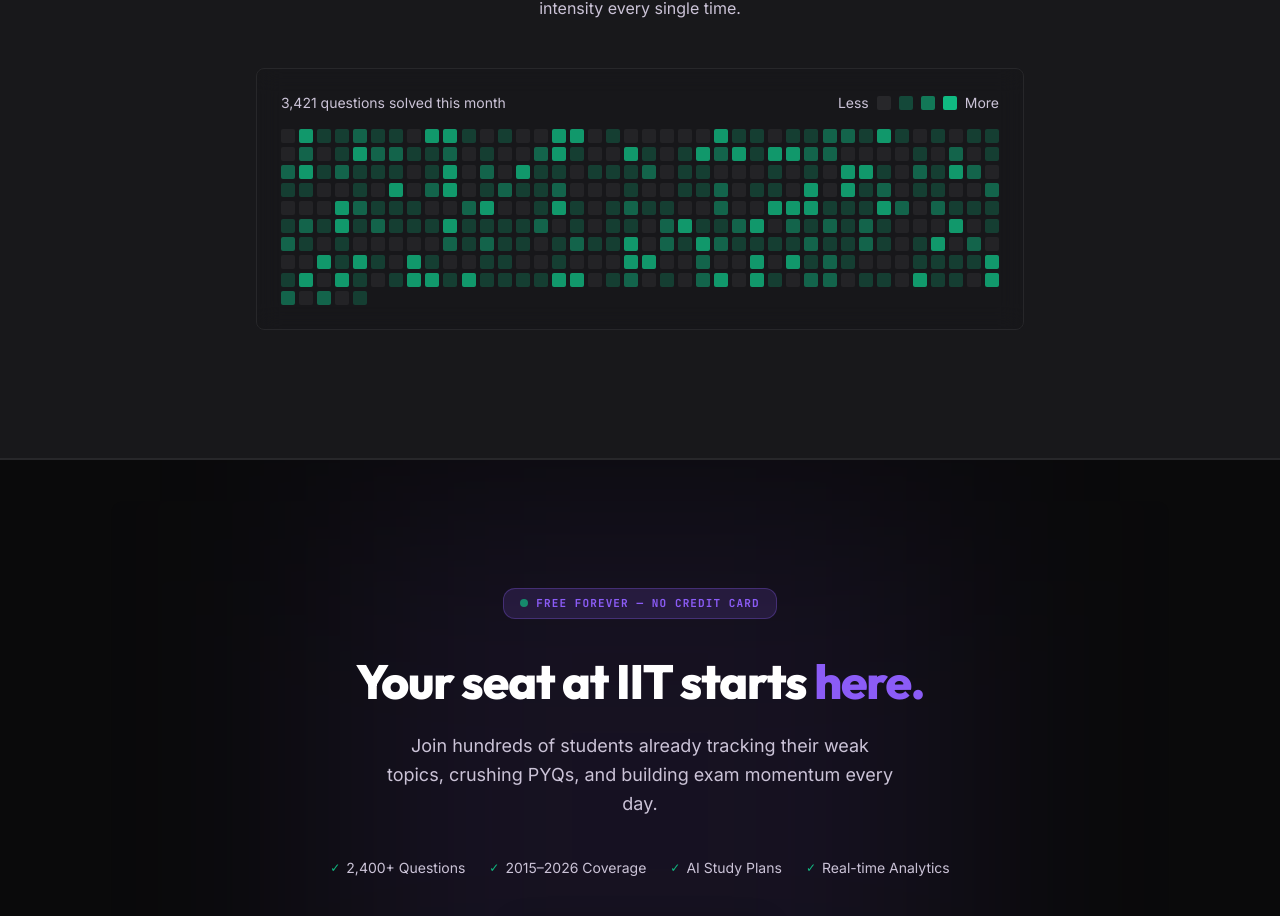
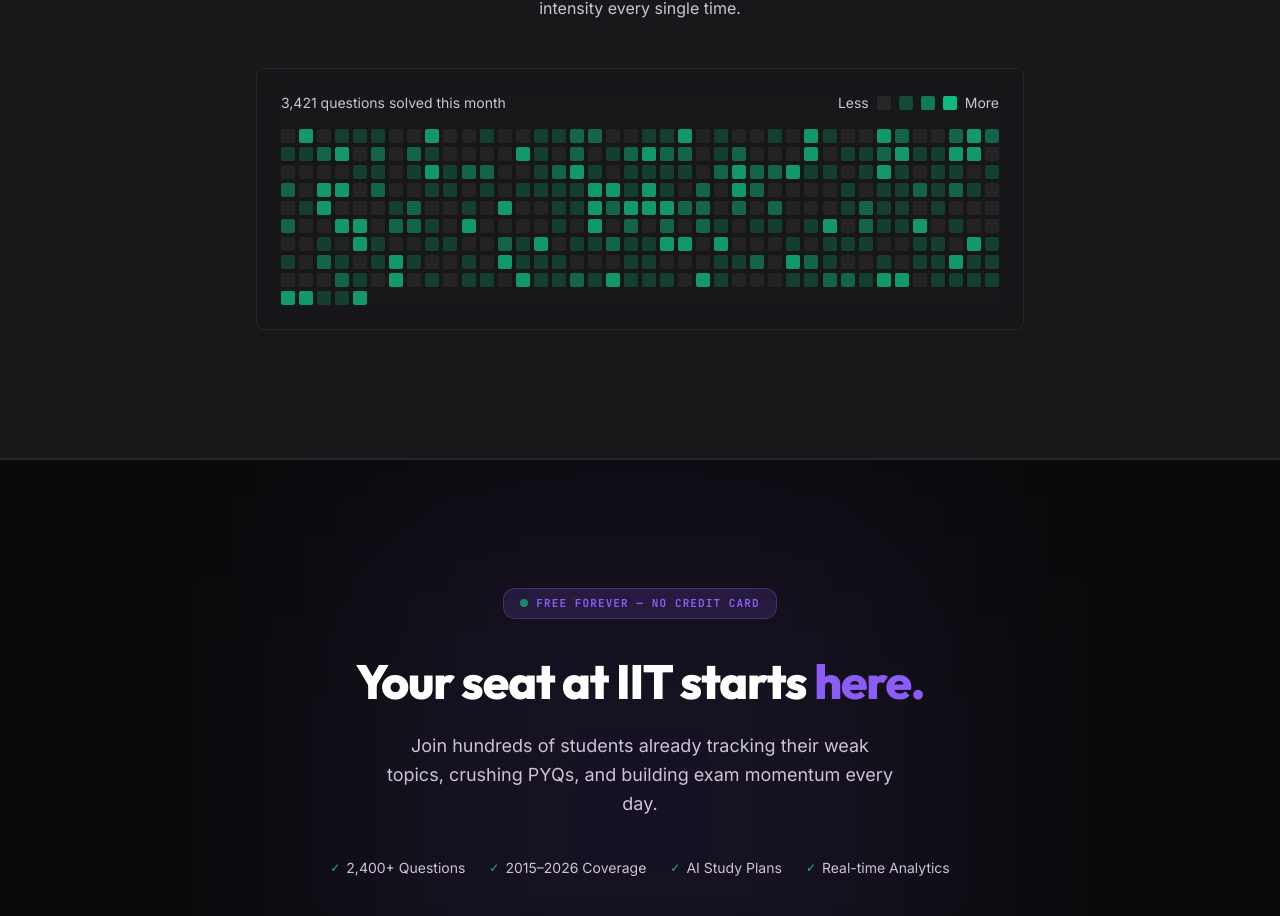
Before and after one commit to jamphyadmin-cell/jamphy, a Next.js app: page / in a window 1280 px wide. Shown: the part 3432-4348 px from the top of the page. Built offline with nearby package versions, Linux system fonts and the light colour scheme; no server answers.

Commit message:
fix: resolve react hydration mismatch in streak matrix

```diff
--- a/src/app/page.js
+++ b/src/app/page.js
@@ -15,12 +15,16 @@
   const [goalData, setGoalData] = useState({ target: 50, completed: 0, percentage: 0 });
   const [isModalOpen, setIsModalOpen] = useState(false);
 
-  // Computed once on mount — no setState needed, avoids the empty-then-filled flash
+  // Computed deterministically to match on SSR and client without flash
   const streaks = useMemo(() =>
-    Array.from({ length: 365 }, () => {
-      const r = Math.random();
-      if (r > 0.7) return Math.random() > 0.5 ? 'bg-cyber-green' : 'bg-cyber-green/60';
-      return Math.random() > 0.5 ? 'bg-cyber-green/30' : 'bg-obsidian-elevated';
+    Array.from({ length: 365 }, (_, i) => {
+      const x = Math.sin(i * 9999) * 10000;
+      const r = x - Math.floor(x);
+      const y = Math.sin(i * 7777) * 10000;
+      const r2 = y - Math.floor(y);
+
+      if (r > 0.7) return r2 > 0.5 ? 'bg-cyber-green' : 'bg-cyber-green/60';
+      return r2 > 0.5 ? 'bg-cyber-green/30' : 'bg-obsidian-elevated';
     })
   , []);
 
```
